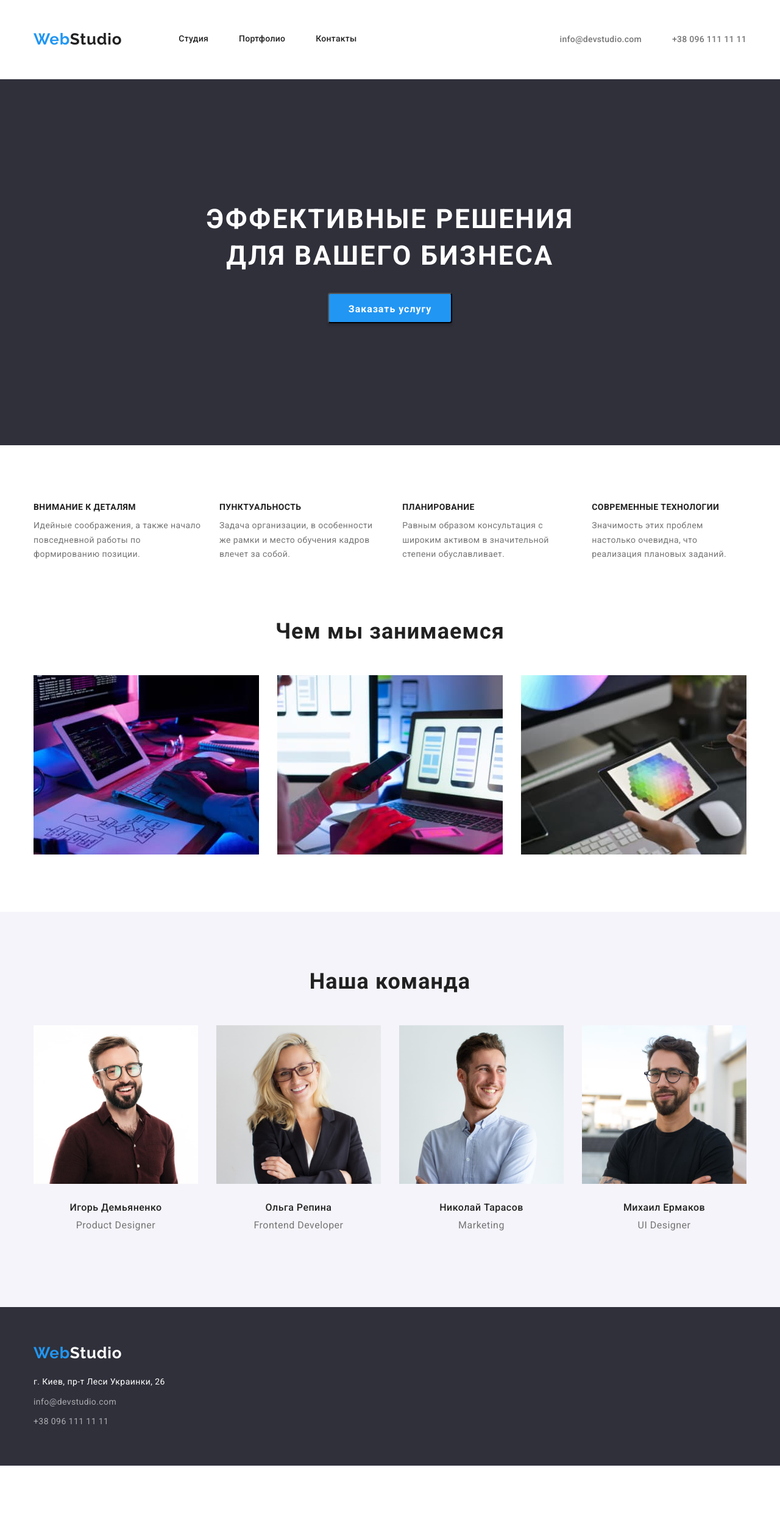
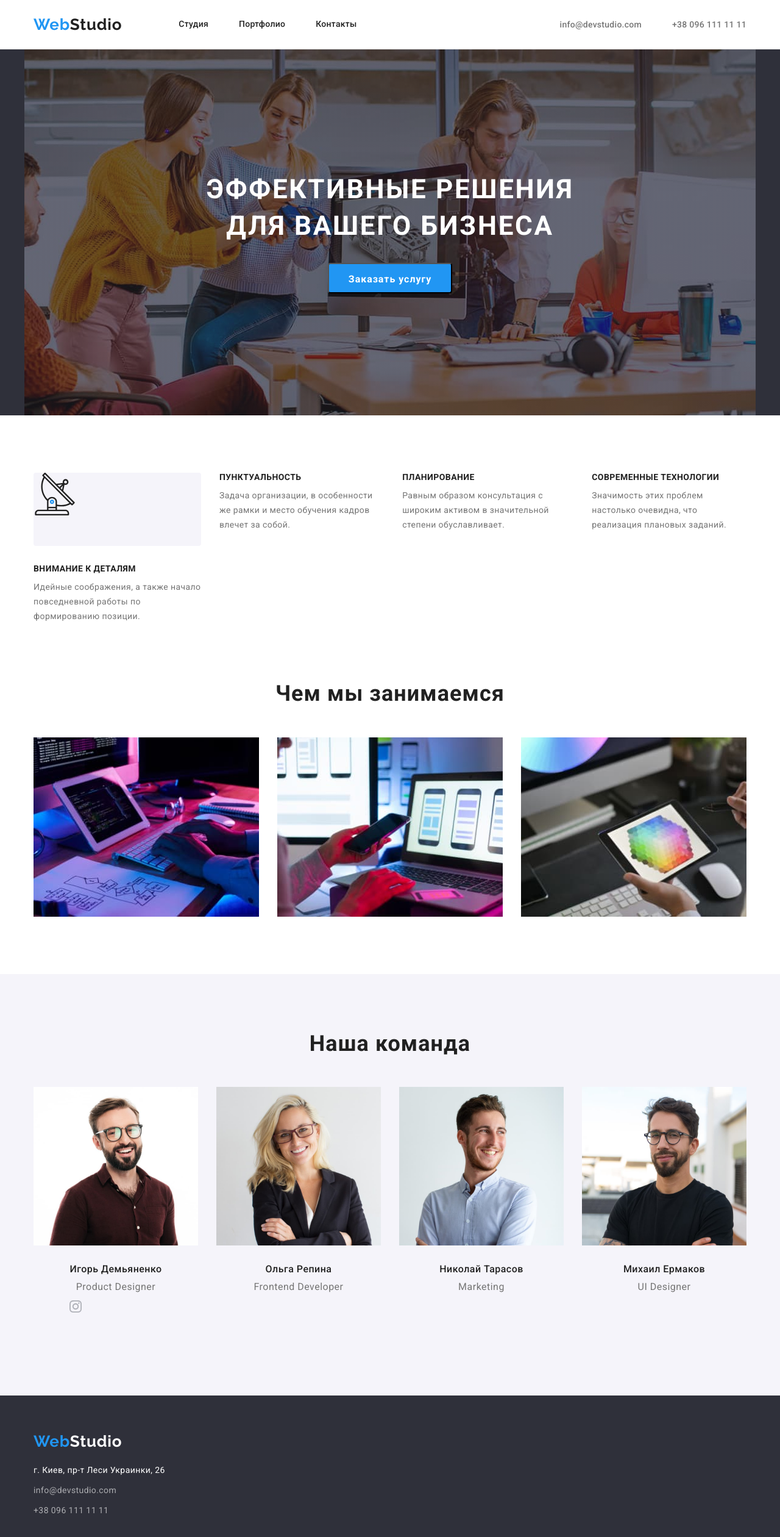
Before and after one commit to CheMaxwell/goit-markup-hw-04, a plain HTML site: page index.html in a window 1280 px wide. Shown: the whole page at 61% size. Before the commit the page ends 2403 px from the top, so only its background shows below. Drawn offline with nearby package versions, Linux system fonts and the light colour scheme.

Commit message:
попытки подключить свг

```diff
--- a/css/styles.css
+++ b/css/styles.css
@@ -72,8 +72,6 @@ img {
 
 .header {
   background: var(--some-bckgrnd-text-color);
-  padding-top: 24px;
-  padding-bottom: 25px;
   border-bottom: 1px solid #ececec;
 }
 .header-container {
@@ -129,6 +127,9 @@ img {
 .mail-tel-item + .mail-tel-item {
   margin-left: 50px;
 }
+.header-mail::before {
+  background-image: url(../images/icons.svg#icon-envelope);
+}
 .header-mail {
   font-weight: 500;
   font-size: 14px;
@@ -151,11 +152,26 @@ img {
 /*  -------------------to order-------------  */
 
 .order-section {
-  background: var(--accent-bckgnd-color);
+  background-color: var(--accent-bckgnd-color);
+  align-items: center;
+  text-align: center;
+}
+.order-container {
+  max-width: 1600px;
+  height: 600px;
+  margin-left: auto;
+  margin-right: auto;
+  background-image: linear-gradient(
+      to right,
+      rgba(47, 48, 58, 0.4),
+      rgba(47, 48, 58, 0.4)
+    ),
+    url(../images/Order-sect-pict.jpg);
+  background-repeat: no-repeat;
+  background-position: center;
+  background-size: cover;
   padding-top: 200px;
   padding-bottom: 200px;
-  align-items: center;
-  text-align: center;
 }
 .bussines {
   font-size: 44px;
@@ -198,6 +214,26 @@ img {
 }
 .wwd-list-item {
   margin-right: 30px;
+}
+.wwd-container {
+  display: flex;
+  background: var(--portfolio-btn-color);
+  border-radius: 4px;
+  height: 120px;
+  margin-bottom: 30px;
+}
+.wwd-svg-container {
+  width: 70px;
+  height: 70px;
+  align-items: center;
+}
+.wwd-container:nth-child(1) {
+}
+.wwd-container:nth-child(2) {
+}
+.wwd-container:nth-child(3) {
+}
+.wwd-container:nth-child(4) {
 }
 .wwd-list-item:last-child {
   margin-right: 0;
@@ -282,6 +318,23 @@ img {
   text-align: center;
   letter-spacing: 0.03em;
   color: var(--text-main-color);
+}
+.team-social {
+  display: flex;
+  justify-content: center;
+}
+.team-icons {
+}
+.team-link {
+  width: 44px;
+  height: 44px;
+  display: flex;
+  border-radius: 50%;
+  justify-content: center;
+  align-items: center;
+  color: aqua;
+}
+.team-svg-icon {
 }
 
 /*  ---------------footer--------------------  */
--- a/index.html
+++ b/index.html
@@ -38,7 +38,7 @@
     <main>
     <!-- ----------To Order------------ -->
         <section class="order-section">
-            <div class="container">
+            <div class="container order-container">
                 <h1 class="bussines">Эффективные решения<br>для вашего бизнеса</h1>
                 <button type="button" class="index-button-order">Заказать услугу</button>
             </div>
@@ -49,6 +49,11 @@
                 <h2 class="visually-hidden">Как мы работаем</h2>
                 <ul class="list wwd-list">
                     <li class="wwd-list-item">
+                        <div class="wwd-container">
+                            <svg class="wwd-svg-container" widht="70" height="70">
+                            <use href="./images/icons.svg#icon-antenna"></use>
+                            </svg>
+                        </div>
                         <h3 class="wwd-title">Внимание к деталям</h3>
                         <p class="wwd-text">Идейные соображения, а также начало повседневной работы по формированию позиции.</p>
                     </li>
@@ -86,6 +91,16 @@
                         <div class="team-item-container">
                             <h3 class="team-names">Игорь Демьяненко</h3>
                             <p class="team-prof"><span lang="en">Product Designer</span></p>
+                            <ul class="list team-social">
+                                <li class="team-icons"><a href="" class="team-link">
+                                    <svg class="team-svg-icon" widht="20" height="20">
+                                        <use href="./images/icons.svg#icon-instagram"></use>
+                                    </svg>
+                                </a></li>
+                                <li class="team-icons"><a href="" class="team-link"></a></li>
+                                <li class="team-icons"><a href="" class="team-link"></a></li>
+                                <li class="team-icons"><a href="" class="team-link"></a></li>
+                            </ul>
                         </div>
                     </li>
                     <li class="team-item"><img class="team-image" src="images/Team2.jpg" alt="Ольга Репина" width="270">
```
Also changed, not shown: images/Order-sect-pict.jpg (added), images/icons.svg (added), images/img2.jpg (deleted), images/img3.jpg (deleted), images/img4.jpg (deleted), images/img5.jpg (deleted).
